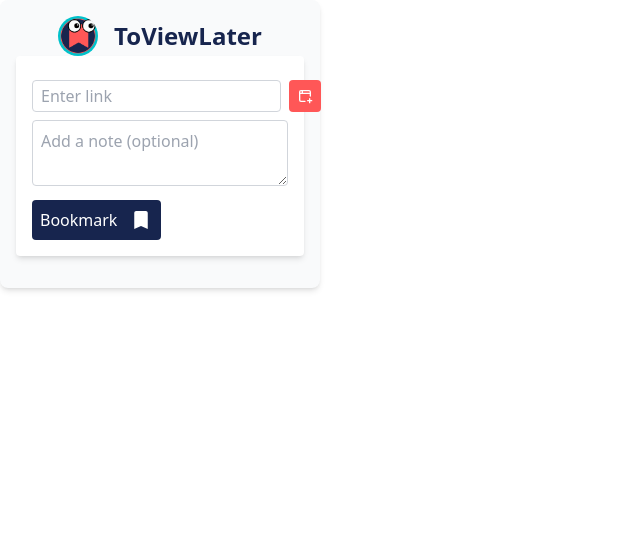
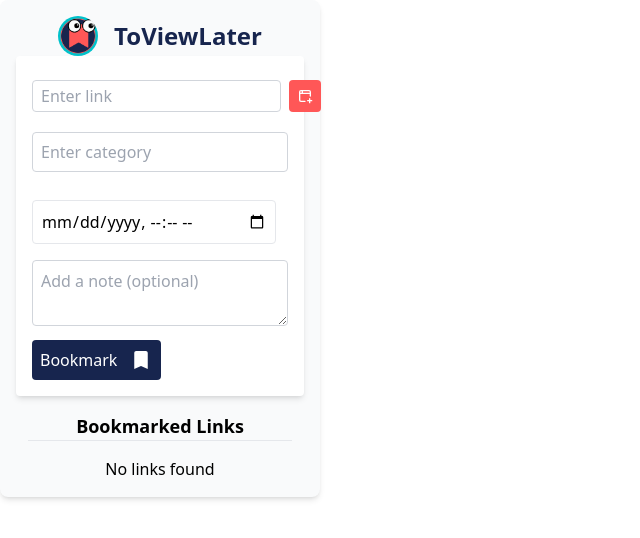
Before and after one commit to isonikrish/ToViewLater, a React (Vite) app in the folder frontend/: page / in a window 1280 px wide. Shown: the top 538 px of the page, without its empty margins (0-640 px from the left). Built offline with nearby package versions, Linux system fonts and the light colour scheme.

Commit message:
added reminderfeature-categorizationfeature

```diff
--- a/frontend/src/components/AddLinkForm.jsx
+++ b/frontend/src/components/AddLinkForm.jsx
@@ -8,12 +8,15 @@ const AddLinkForm = () => {
     const [link, setLink] = useState('');
     const [note, setNote] = useState('');
     const [copied, setCopied] = useState(false);
-
+    const [category, setCatgeory] = useState('');
+    const [reminder, setReminder] = useState('')
     const handleSubmit = (e) => {
         e.preventDefault();
-        addLink(link, note);
+        addLink(link, note, category,reminder);
         setLink('');
         setNote('');
+        setCatgeory('')
+        setReminder('')
     };
 
     const handleCopyUrl = async () => {
@@ -50,6 +53,19 @@ const AddLinkForm = () => {
                     </span>
                 </div>
             </div>
+            <input
+                type="text"
+                value={category}
+                onChange={(e) => setCatgeory(e.target.value)}
+                placeholder="Enter category"
+                className="border border-gray-300 p-2 h-full w-full rounded flex-grow my-3"
+                required
+            />
+            <input
+                type="datetime-local"
+                onChange={(e) => setReminder(e.target.value)}
+                className="p-2 border rounded my-4"
+            />
 
             <textarea
                 value={note}
@@ -59,7 +75,7 @@ const AddLinkForm = () => {
             ></textarea>
             <button type="submit" className="bg-darkBlue text-white p-2 rounded hover:bg-blue-600 flex items-center gap-3">
                 Bookmark
-                <IoMdBookmark className="text-2xl"/>
+                <IoMdBookmark className="text-2xl" />
 
             </button>
         </form>
--- a/frontend/src/components/LinkList.jsx
+++ b/frontend/src/components/LinkList.jsx
@@ -1,45 +1,79 @@
-// src/components/LinkList.jsx
-
-import React, { useContext } from 'react';
+import React, { useContext, useState } from 'react';
 import { LinkContext } from '../context/LinkContext';
 
 const LinkList = () => {
     const { links, deleteLink } = useContext(LinkContext);
+    const [selectedCategory, setSelectedCategory] = useState('All'); // State for selected category
+
+    const formatDate = (dateString) => {
+        const options = { year: 'numeric', month: 'long', day: 'numeric' };
+        return new Date(dateString).toLocaleDateString(undefined, options);
+    };
+
+    // Get unique categories for dropdown
+    const categories = Array.from(new Set(links.map(link => link.category)));
+
+    // Filter links based on the selected category
+    const filteredLinks = selectedCategory === 'All'
+        ? links
+        : links.filter(link => link.category === selectedCategory);
 
     return (
         <div className="mt-4">
-            {links.length === 0 ? (
+            <h2 className="mx-3 text-lg text-center font-semibold mb-4 border-b">Bookmarked Links</h2>
+
+            {/* Category Selection Dropdown */}
+            {categories.length > 0 && (
+                <div className="mb-4">
+                    <select
+                        value={selectedCategory}
+                        onChange={(e) => setSelectedCategory(e.target.value)}
+                        className="p-2 border rounded"
+                    >
+                        <option value="All">All Categories</option>
+                        {categories.map((category, index) => (
+                            <option key={index} value={category}>{category}</option>
+                        ))}
+                    </select>
+                </div>
+            )}
+
+            {filteredLinks.length === 0 ? (
+                <p className='text-center'>No links found</p>
+            ) : (
                 <>
-                </>
-            ) : (
+
                     <ul className="list-disc pl-5 overflow-y-scroll h-[30vh]">
-                    <h2 className="mx-3 text-lg text-center font-semibold mb-4 border-b">Bookmarked Links</h2>
-                    {links.map((item) => (
+
+
+                        {filteredLinks.map((item) => (
                             <li key={item.id} className="border-b py-2 flex justify-between items-center">
                                 <div className="flex-grow text-wrap w-[70%] overflow-hidden">
                                     <a
                                         href={item.link}
                                         target="_blank"
                                         rel="noopener noreferrer"
-                                    className="text-blue-500 hover:underline "
-                                    title={item.link} // Show full URL on hover
+                                        className="text-blue-500 hover:underline"
+                                        title={item.link}
                                     >
                                         {item.link}
                                     </a>
                                     <p className="text-gray-600">{item.note}</p>
+                                    <p className="text-gray-400 text-sm">{formatDate(item.bookmarkedAt)}</p>
                                 </div>
                                 <button
                                     onClick={() => deleteLink(item.id)}
                                     className="text-red-500 hover:text-red-700"
-                                style={{ minWidth: '80px' }} // Set a min width for the button
+                                    style={{ minWidth: '80px' }}
                                 >
-                                Remove
+                                    Delete
                                 </button>
                             </li>
                         ))}
                     </ul>
-            )}
-        </div>
+                </>)
+            }
+        </div >
     );
 };
 
--- a/frontend/src/context/LinkContext.jsx
+++ b/frontend/src/context/LinkContext.jsx
@@ -1,5 +1,5 @@
 import React, { createContext, useState, useEffect } from 'react';
-
+import icon from '../../public/icons/logo.png'
 export const LinkContext = createContext();
 
 const LinkProvider = ({ children }) => {
@@ -9,15 +9,31 @@ const LinkProvider = ({ children }) => {
         // Load links from local storage
         const storedLinks = JSON.parse(localStorage.getItem('links')) || [];
         setLinks(storedLinks);
+        // Schedule notifications for all existing links with reminders
+        storedLinks.forEach(link => {
+            if (link.reminder) {
+                scheduleNotification(link);
+            }
+        });
     }, []);
 
-    const addLink = (link, note) => {
-        const newLink = { id: Date.now(), link, note };
+    const addLink = (link, note, category, reminder) => {
+        const newLink = {
+            id: Date.now(),
+            link,
+            note,
+            bookmarkedAt: new Date().toISOString(),
+            category,
+            reminder,
+        };
         const updatedLinks = [...links, newLink];
 
         setLinks(updatedLinks);
         // Save the updated links array to local storage
         localStorage.setItem('links', JSON.stringify(updatedLinks));
+        if (reminder) {
+            scheduleNotification(newLink);
+        }
     };
 
     const deleteLink = (id) => {
@@ -36,6 +52,24 @@ const LinkProvider = ({ children }) => {
             return '';
         }
     }
+    const scheduleNotification = (link) => {
+        const reminderTime = new Date(link.reminder).getTime();
+        const currentTime = Date.now();
+
+        if (reminderTime > currentTime) {
+            const timeUntilReminder = reminderTime - currentTime;
+
+            setTimeout(() => {
+                chrome.notifications.create({
+                    type: 'basic',
+                    iconUrl: icon,
+                    title: 'Reminder for your link!',
+                    message: `Don't forget to check this link: ${link}`,
+                    priority: 2
+                });
+            }, timeUntilReminder);
+        }
+    };
 
     return (
         <LinkContext.Provider value={{ links, addLink, deleteLink, getCurrentUrl }}>
```
Also changed, not shown: frontend/public/manifest.json, frontend/src/components/NoteForm.jsx (deleted). Lines whose indentation alone changed are shown as unchanged.
